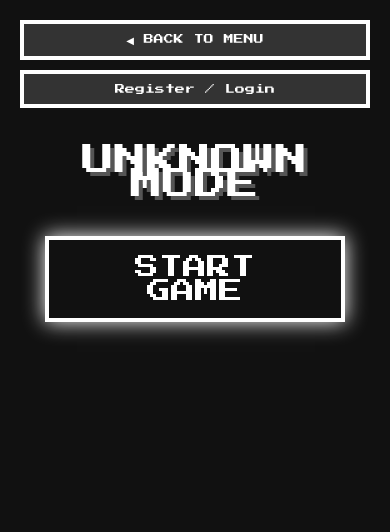
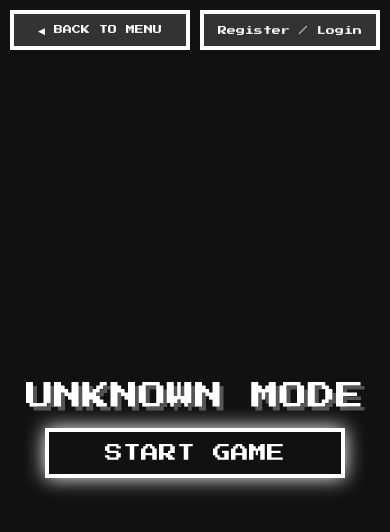
Before and after one commit to ydiksn37/ft_transcendence, a React (Vite) app in the folder apps/frontend/: page /lobby/1 in a window 390 px wide. Shown: the top 532 px of the page. Built offline with nearby package versions, Linux system fonts and the light colour scheme.

Commit message:
update save config logic and UI

```diff
--- a/apps/frontend/src/index.css
+++ b/apps/frontend/src/index.css
@@ -33,12 +33,24 @@
 }
 
 html, body, #root {
-  min-height: 100vh;
+  height: 100dvh;
+  width: 100vw;
   margin: 0;
   padding: 0;
   background-color: #111;
   color: white;
   font-family: var(--sans);
+  overflow: hidden;
+  overscroll-behavior: none;
+  display: flex;
+  flex-direction: column;
+  justify-content: center;
+  align-items: center;
+}
+
+#root {
+  width: 100%;
+  height: 100%;
 }
 
 ::selection {
--- a/apps/frontend/src/pages/JoinPage.css
+++ b/apps/frontend/src/pages/JoinPage.css
@@ -141,22 +141,23 @@
     word-spacing: -6px;
   }
   .join-button {
-    font-size: 14px;
-    padding: 12px 24px;
+    font-size: 12px;
+    padding: 10px 20px;
   }
 }
 
 @media (max-width: 480px) {
   .title-text {
-    font-size: 32px;
+    font-size: 28px;
     letter-spacing: 0px;
-    word-spacing: -4px;
+    word-spacing: -2px;
   }
   .join-button {
-    font-size: 12px;
-    padding: 10px 20px;
+    font-size: 10px;
+    padding: 8px 16px;
   }
   .join-content > div {
-    width: 280px !important;
+    width: 240px !important;
+    gap: 12px !important;
   }
 }
--- a/apps/frontend/src/pages/LobbyPage.css
+++ b/apps/frontend/src/pages/LobbyPage.css
@@ -1,12 +1,14 @@
 .lobby-container {
   display: flex;
   flex-direction: column;
-  min-height: 100vh;
+  height: 100dvh;
+  width: 100%;
   background-color: #111;
   color: white;
   font-family: 'Press Start 2P', monospace;
   padding: 20px;
   box-sizing: border-box;
+  overflow-y: auto;
 }
 
 .lobby-header {
@@ -107,54 +109,71 @@
 }
 
 @media (max-width: 768px) {
+  .lobby-container {
+    height: 100%;
+    min-height: 0;
+    padding: 10px;
+    overflow-y: auto; /* Fallback in case it's still too tall */
+  }
   .lobby-header {
-    flex-direction: column;
+    display: grid;
+    grid-template-columns: 1fr 1fr;
     gap: 10px;
     width: 100%;
-    align-items: stretch;
+    margin-bottom: 10px;
   }
   .user-controls {
-    flex-wrap: wrap;
-    justify-content: center;
-    width: 100%;
-  }
-  .user-controls .nav-btn {
-    flex: 1;
-    min-width: 120px;
+    display: contents;
   }
   .back-btn, .nav-btn {
-    font-size: 10px;
-    padding: 10px;
-    height: auto;
+    font-size: 9px;
+    padding: 0 10px;
+    height: 40px;
+    width: 100%;
+    display: inline-flex;
+    align-items: center;
+    justify-content: center;
+    white-space: nowrap;
+    overflow: hidden;
+    text-overflow: ellipsis;
+    box-sizing: border-box;
+  }
+  .lobby-content {
+    justify-content: center;
   }
   .lobby-panels {
     flex-direction: column;
     align-items: center;
+    margin-bottom: 10px;
+    gap: 15px;
+  }
+  .panel {
+    min-height: 200px;
+    padding: 10px;
   }
   .config-panel, .records-panel {
     width: 100%;
     max-width: 100%;
   }
   .mode-title {
-    font-size: 32px;
-  }
-  .marathon-slider-wrapper {
-    transform: scale(0.65);
+    font-size: 28px;
+    margin-bottom: 20px;
   }
   .multi-play-buttons {
     flex-direction: column !important;
     align-items: center;
     width: 100%;
+    gap: 10px !important;
   }
   .multi-play-buttons .start-game-btn {
     margin-bottom: 0;
   }
   .start-game-btn {
-    font-size: 24px;
-    padding: 15px 30px;
+    font-size: 18px;
+    padding: 12px 20px;
     width: 100%;
     max-width: 300px;
-    margin-bottom: 30px;
+    margin-bottom: 15px;
   }
   .settings-header {
     flex-direction: column !important;
--- a/apps/frontend/src/pages/LobbyPage.tsx
+++ b/apps/frontend/src/pages/LobbyPage.tsx
@@ -190,7 +190,7 @@ export default function LobbyPage() {
               onMouseEnter={() => setSelectedIndex(1)}
               style={selectedIndex === 1 ? { backgroundColor: '#555' } : {}}
             >
-              {selectedIndex === 1 ? '▶ Register / Login' : 'Register / Login'}
+              {selectedIndex === 1 && !isMobile ? '▶ Register / Login' : 'Register / Login'}
             </button>
           )
         )}
@@ -204,47 +204,57 @@ export default function LobbyPage() {
         {mode === 'MARATHON' && (() => {
           const index = startLevel === 1 ? 0 : startLevel / 5;
           const blocksCount = 4 + index;
+          const blockSize = isMobile ? 12 : 20;
+          const trackWidth = blockSize * 24;
           return (
             <div style={{ marginBottom: '30px', display: 'flex', flexDirection: 'column', alignItems: 'center', gap: '10px' }}>
               <span style={{ fontSize: '16px', color: '#ccc' }}>STARTING LEVEL</span>
 
-              <div className="marathon-slider-wrapper" style={{ position: 'relative', width: '480px', height: '20px', marginTop: '5px' }}>
+              <div
+                className="marathon-slider-wrapper"
+                style={{ position: 'relative', width: `${trackWidth}px`, height: `${blockSize}px`, marginTop: '5px', touchAction: 'none', cursor: 'pointer' }}
+                onPointerDown={(e) => {
+                  e.currentTarget.setPointerCapture(e.pointerId);
+                  const rect = e.currentTarget.getBoundingClientRect();
+                  const x = e.clientX - rect.left;
+                  let newIndex = Math.round((x / trackWidth) * 20);
+                  if (newIndex < 0) newIndex = 0;
+                  if (newIndex > 20) newIndex = 20;
+                  setStartLevel(newIndex === 0 ? 1 : newIndex * 5);
+                }}
+                onPointerMove={(e) => {
+                  if (e.buttons > 0) {
+                    const rect = e.currentTarget.getBoundingClientRect();
+                    const x = e.clientX - rect.left;
+                    let newIndex = Math.round((x / trackWidth) * 20);
+                    if (newIndex < 0) newIndex = 0;
+                    if (newIndex > 20) newIndex = 20;
+                    setStartLevel(newIndex === 0 ? 1 : newIndex * 5);
+                  }
+                }}
+                onPointerUp={(e) => e.currentTarget.releasePointerCapture(e.pointerId)}
+              >
                 {/* The empty background track */}
-                <div style={{ position: 'absolute', top: 0, left: 0, width: '480px', height: '20px', backgroundColor: '#111', border: '2px solid #333', boxSizing: 'border-box' }} />
+                <div style={{ position: 'absolute', top: 0, left: 0, width: `${trackWidth}px`, height: `${blockSize}px`, backgroundColor: '#111', border: '2px solid #333', boxSizing: 'border-box', pointerEvents: 'none' }} />
 
                 {/* The stretching I-tetromino made of individual blocks */}
-                <div style={{ display: 'flex', position: 'absolute', top: 0, left: 0, height: '20px', pointerEvents: 'none' }}>
+                <div style={{ display: 'flex', position: 'absolute', top: 0, left: 0, height: `${blockSize}px`, pointerEvents: 'none' }}>
                   {Array.from({ length: blocksCount }).map((_, i) => (
                     <div
                       key={i}
                       style={{
-                        width: '20px',
-                        height: '20px',
+                        width: `${blockSize}px`,
+                        height: `${blockSize}px`,
                         backgroundColor: '#00FFFF', // Cyan color like in-game
-                        borderTop: '3px solid rgba(255, 255, 255, 0.4)',
-                        borderLeft: '3px solid rgba(255, 255, 255, 0.4)',
-                        borderBottom: '3px solid rgba(0, 0, 0, 0.4)',
-                        borderRight: '3px solid rgba(0, 0, 0, 0.4)',
+                        borderTop: `${isMobile ? '2px' : '3px'} solid rgba(255, 255, 255, 0.4)`,
+                        borderLeft: `${isMobile ? '2px' : '3px'} solid rgba(255, 255, 255, 0.4)`,
+                        borderBottom: `${isMobile ? '2px' : '3px'} solid rgba(0, 0, 0, 0.4)`,
+                        borderRight: `${isMobile ? '2px' : '3px'} solid rgba(0, 0, 0, 0.4)`,
                         boxSizing: 'border-box'
                       }}
                     />
                   ))}
                 </div>
-
-                {/* Hidden actual range input for mouse interaction */}
-                <input
-                  type="range"
-                  min="0" max="20"
-                  value={index}
-                  onChange={e => {
-                    const idx = Number(e.target.value);
-                    setStartLevel(idx === 0 ? 1 : idx * 5);
-                  }}
-                  style={{
-                    position: 'absolute', top: 0, left: 0, width: '480px', height: '20px',
-                    opacity: 0, cursor: 'pointer', margin: 0
-                  }}
-                />
               </div>
 
               <div style={{ fontSize: '24px', color: '#fff', textShadow: '2px 2px 0 #00FFFF', marginTop: '15px' }}>
--- a/apps/frontend/src/pages/Login.css
+++ b/apps/frontend/src/pages/Login.css
@@ -1,16 +1,18 @@
 .login-container {
   display: flex;
-  min-height: 100vh;
+  height: 100%;
+  width: 100%;
   align-items: center;
-  justify-content: center;
   background-color: #111;
   color: white;
   font-family: 'Press Start 2P', monospace;
   padding: 20px;
   box-sizing: border-box;
+  overflow-y: auto;
 }
 
 .login-panel {
+  margin: auto;
   background-color: #222;
   border: 4px solid #444;
   border-radius: 0;
--- a/apps/frontend/src/pages/PlayPage.tsx
+++ b/apps/frontend/src/pages/PlayPage.tsx
@@ -100,8 +100,7 @@ const PlayPage = () => {
 
   const [stage, setStage, lockEvent, stageRef] = useStage(player, resetPlayer, checkGameOver);
 
-  const { keyConfig, setKeyConfig, keyConfigRef, tuning, setListeningAction } = useConfig();
-  const tuningRef = useRef(tuning);
+  const { keyConfig, setKeyConfig, keyConfigRef, tuning, tuningRef, setListeningAction } = useConfig();
   const listeningActionRef = useRef<string | null>(null);
 
   // ── Score / Level / Speed ───────────────────────────────────────────────
```
Also changed, not shown: apps/frontend/src/components/UI/Config.tsx (+9 -4 lines), apps/frontend/src/hooks/useConfig.ts (+13 -6 lines).
